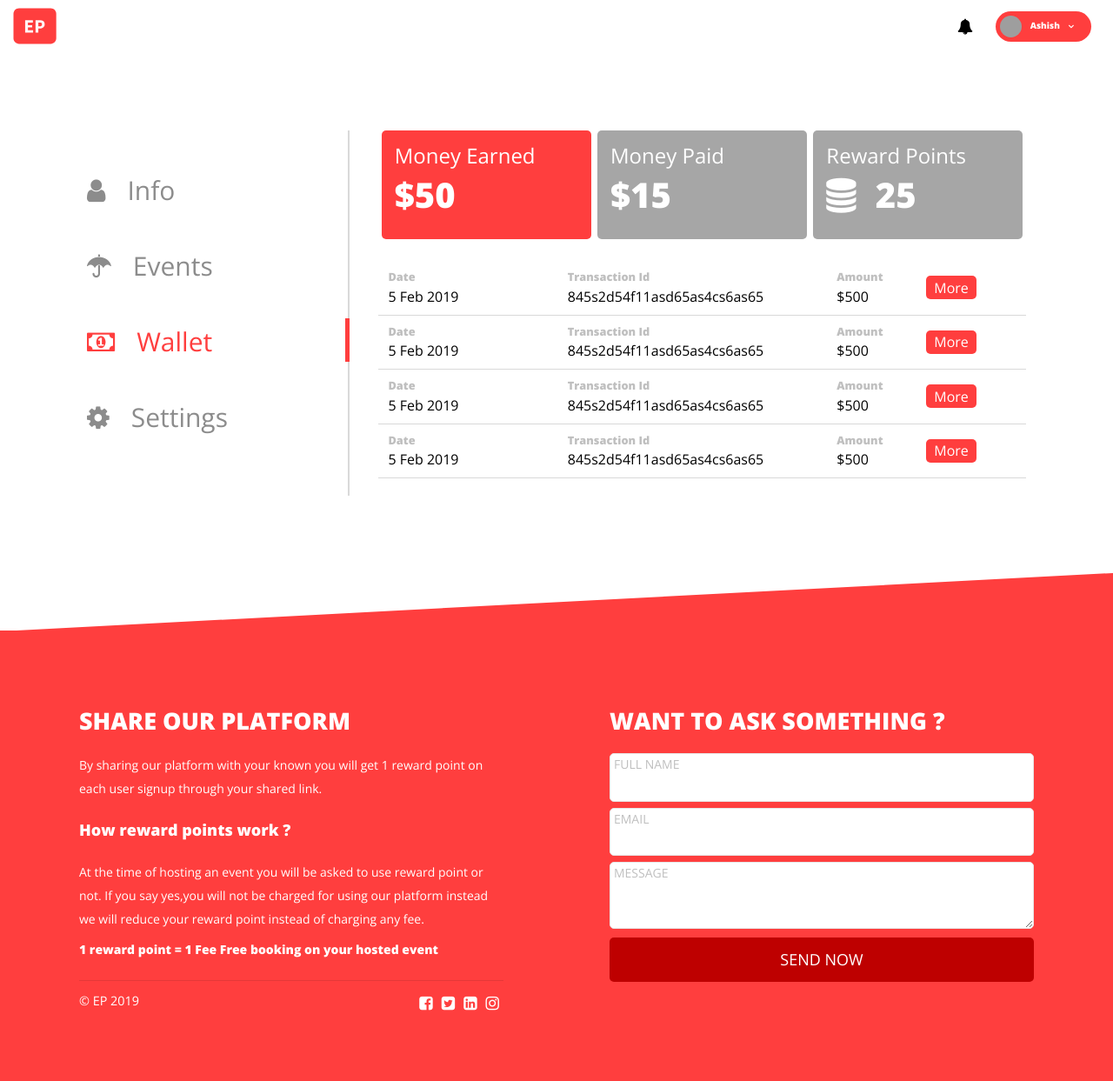
After one commit to mashish584/EP_UI, a Node project: template src/views/user_wallet.pug in a window 1280 px wide; the page is wider, and only the part inside the window is pictured. The commit adds this page. Shown: that part at 87% size. Run offline with Node 20 templates, Linux system fonts and the light colour scheme; the template is opened without the code that fills it, so the values that code supplies are empty; style sheets or scripts are compiled from the project's sources; grey boxes are pictures that could not be loaded.

Commit message:
Profile Module UI completed

```diff
--- a/package.json
+++ b/package.json
@@ -3,7 +3,7 @@
 	"version": "1.0.0",
 	"main": "index.js",
 	"scripts": {
-		"start": "parcel src/views/user_event.pug --open",
+		"start": "parcel src/views/user_settings.pug --open",
 		"build": "parcel build src/views/index.pug",
 		"test": "echo \"Error: no test specified\" && exit 1"
 	},
--- /dev/null
+++ b/src/scss/layout/_data-list.scss
@@ -0,0 +1,9 @@
+.data-list {
+	&--item {
+		@include flexy();
+		span {
+			flex: 1;
+			align-self: center;
+		}
+	}
+}
--- a/src/scss/layout/_index.scss
+++ b/src/scss/layout/_index.scss
@@ -5,4 +5,5 @@
 @import "./intro";
 @import "./comment";
 @import "./profile";
+@import "./data-list";
 @import "./footer";
--- a/src/scss/layout/_profile.scss
+++ b/src/scss/layout/_profile.scss
@@ -29,4 +29,17 @@
 			flex-basis: flexWidth(3);
 		}
 	}
+
+	&-wallet {
+		flex-basis: 900px;
+		&--meta {
+			@include flexy() {
+				flex-wrap: nowrap;
+			}
+			span {
+				margin: 0 0.5%;
+				flex-basis: flexWidth(3);
+			}
+		}
+	}
 }
--- /dev/null
+++ b/src/scss/modules/_data-list.scss
@@ -0,0 +1,18 @@
+.data-list {
+	&--item {
+		padding: em(10px, 14px);
+		border-bottom: 1px solid darken($primary_bg, 15%);
+		font-size: 16px;
+		span {
+			small {
+				display: block;
+				color: darken($primary_bg, 25%);
+				margin-bottom: em(7px, 16px);
+				font-weight: map-get($fontWeight, bold);
+			}
+			button {
+				padding: em(5px) em(10px);
+			}
+		}
+	}
+}
--- a/src/scss/modules/_index.scss
+++ b/src/scss/modules/_index.scss
@@ -9,5 +9,6 @@
 @import "./intro";
 @import "./comment";
 @import "./profile";
+@import "./data-list";
 @import "./social-list";
 @import "./footer";
--- a/src/scss/modules/_profile.scss
+++ b/src/scss/modules/_profile.scss
@@ -11,18 +11,6 @@ $common: "user";
 			color: darken($primary-bg, 45%);
 			i {
 				margin-right: em(25px, 30px);
-			}
-			&.active {
-				position: relative;
-				color: $theme_color;
-				&:after {
-					@extend %abs;
-					@include WH(5px, 50px);
-					background: $theme_color;
-					top: -10px;
-					left: 99%;
-					z-index: 99;
-				}
 			}
 		}
 		&:after {
@@ -122,4 +110,45 @@ $common: "user";
 			}
 		}
 	}
+	&-wallet {
+		&--meta {
+			span {
+				min-height: 125px;
+				padding: em(15px, 24px);
+				border-radius: 5px;
+				background: darken($primary-bg, 35%);
+				color: $primary-bg;
+				font-size: 24px;
+				b {
+					display: block;
+					font-size: em(40px, 24px);
+					margin-top: em(5px, 24px);
+				}
+			}
+		}
+		&--data {
+			margin-top: em(25px);
+		}
+	}
+	&-settings {
+		form {
+			@include WH(350px);
+			margin-top: em(25px);
+			.input-group {
+				margin: em(10px) 0;
+				label {
+					margin: em(2px) em(2px) 0;
+					font-weight: map-get($fontWeight, bold);
+				}
+				input {
+					border: 1px solid darken($primary-bg, 15%);
+					padding: em(25px) em(10px) em(15px);
+				}
+			}
+			.btn-submit {
+				padding: em(17px);
+				border-radius: 0 !important;
+			}
+		}
+	}
 }
--- a/src/scss/state/_index.scss
+++ b/src/scss/state/_index.scss
@@ -15,8 +15,41 @@
 	}
 }
 
-// profile events
-.profile-events {
+// form
+.error {
+	color: $theme_color;
+	margin-bottom: em(15px) !important;
+	label {
+		color: $theme_color;
+	}
+	input {
+		border: 1px solid $theme_color !important;
+	}
+	span {
+		font-size: 12px;
+	}
+}
+
+// profile
+.profile {
+	&-navigation {
+		&--item {
+			&.active {
+				position: relative;
+				color: $theme_color;
+				&:after {
+					@extend %abs;
+					@include WH(5px, 50px);
+					background: $theme_color;
+					top: -10px;
+					left: 99%;
+					z-index: 99;
+				}
+			}
+		}
+	}
+
+	&-events {
 		&--item:hover {
 			transform: scale(1.2);
 			z-index: 999;
@@ -26,3 +59,14 @@
 			}
 		}
 	}
+
+	&-wallet {
+		&--meta {
+			span {
+				&.active {
+					background: $theme_color;
+				}
+			}
+		}
+	}
+}
--- a/src/scss/utilities/_custom.scss
+++ b/src/scss/utilities/_custom.scss
@@ -1,5 +1,29 @@
 .ct-right {
 	float: right;
+}
+
+.gr {
+	&-2 {
+		flex-grow: 2 !important;
+	}
+	&-3 {
+		flex-grow: 3 !important;
+	}
+	&-5 {
+		flex-grow: 5 !important;
+	}
+}
+
+.sr {
+	&-2 {
+		flex-shrink: 2 !important;
+	}
+	&-3 {
+		flex-shrink: 3 !important;
+	}
+	&-5 {
+		flex-shrink: 5 !important;
+	}
 }
 
 .clrfx::after {
--- /dev/null
+++ b/src/views/user_wallet.pug
@@ -0,0 +1,82 @@
+extends layout
+block header
+	+navigation
+block content
+	section#container
+		.profile
+			.profile-navigation
+				a(href="" class="profile-navigation--item ")
+					i.fa.fa-user
+					| Info
+				a(href="" class="profile-navigation--item")
+					i.fa.fa-umbrella
+					| Events
+				a(href="" class="profile-navigation--item active")
+					i.fa.fa-money
+					| Wallet
+				a(href="" class="profile-navigation--item")
+					i.fa.fa-cog
+					| Settings
+			.profile-wallet
+				.profile-wallet--meta
+						span.active Money Earned
+							b $50
+						span Money Paid
+							b $15
+						span Reward Points
+							b
+								i.fa.fa-database
+								|25
+				.profile-wallet--data
+					ul.data-list
+						li.data-list--item
+							span.gr-2
+								small Date
+								| 5 Feb 2019
+							span.gr-3
+								small Transaction Id
+								| 845s2d54f11asd65as4cs6as65
+							span
+								small Amount
+								| $500
+							span
+								button.btn.btn-th More
+						li.data-list--item
+							span.gr-2
+								small Date
+								| 5 Feb 2019
+							span.gr-3
+								small Transaction Id
+								| 845s2d54f11asd65as4cs6as65
+							span
+								small Amount
+								| $500
+							span
+								button.btn.btn-th More
+						li.data-list--item
+							span.gr-2
+								small Date
+								| 5 Feb 2019
+							span.gr-3
+								small Transaction Id
+								| 845s2d54f11asd65as4cs6as65
+							span
+								small Amount
+								| $500
+							span
+								button.btn.btn-th More
+						li.data-list--item
+							span.gr-2
+								small Date
+								| 5 Feb 2019
+							span.gr-3
+								small Transaction Id
+								| 845s2d54f11asd65as4cs6as65
+							span
+								small Amount
+								| $500
+							span
+								button.btn.btn-th More
+
+block footer
+	+footer(true)
```
Also changed, not shown: src/views/user_settings.pug (added, +34 -0 lines). Lines whose indentation alone changed are shown as unchanged.
